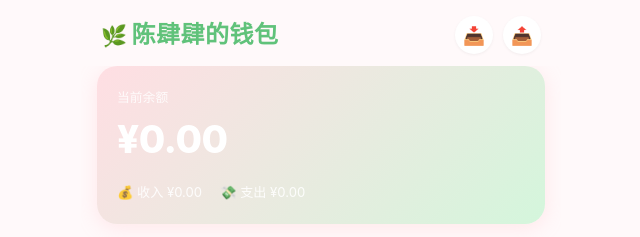
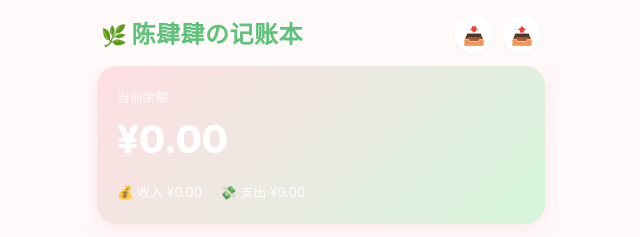
Before and after one commit to wzh-admin/-, a plain HTML site: page index.html in a window 1280 px wide. Shown: the top 237 px of the page, 319-959 px from the left. Drawn offline with Linux system fonts and the light colour scheme.

Commit message:
Update index.html

```diff
--- a/index.html
+++ b/index.html
@@ -5,18 +5,18 @@
   <meta name="viewport" content="width=device-width, initial-scale=1.0, maximum-scale=1.0, user-scalable=no, viewport-fit=cover">
   <meta name="apple-mobile-web-app-capable" content="yes">
   <meta name="apple-mobile-web-app-status-bar-style" content="black-translucent">
-  <meta name="apple-mobile-web-app-title" content="陈肆肆的钱包">
+  <meta name="apple-mobile-web-app-title" content="陈肆肆の记账本">
   <meta name="theme-color" content="#FFDEE3">
   <meta name="description" content="一款可爱又实用的个人记账工具">
   <link rel="apple-touch-icon" href="icons/icon-192.png">
   <link rel="manifest" href="manifest.json">
-  <title>陈肆肆的钱包</title>
+  <title>陈肆肆の记账本</title>
   <link rel="stylesheet" href="css/style.css">
 </head>
 <body>
   <div id="app">
     <header class="app-header">
-      <div class="app-header__title"><span class="emoji">🌿</span>陈肆肆的钱包</div>
+      <div class="app-header__title"><span class="emoji">🌿</span>陈肆肆の记账本</div>
       <div class="app-header__actions">
         <button class="icon-btn" id="btnImport" title="导入数据">📥</button>
         <button class="icon-btn" id="btnExport" title="导出备份">📤</button>
```
